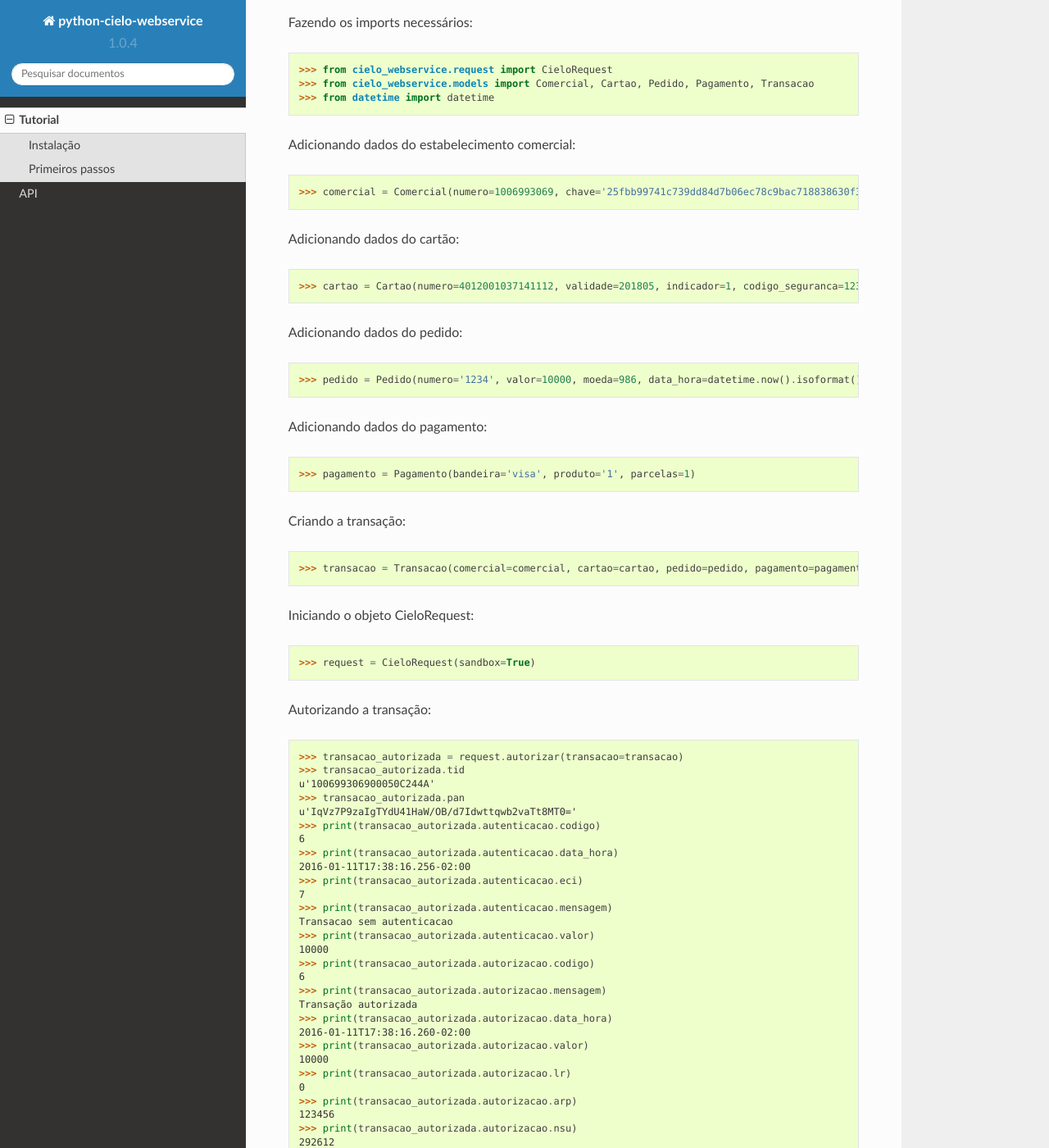
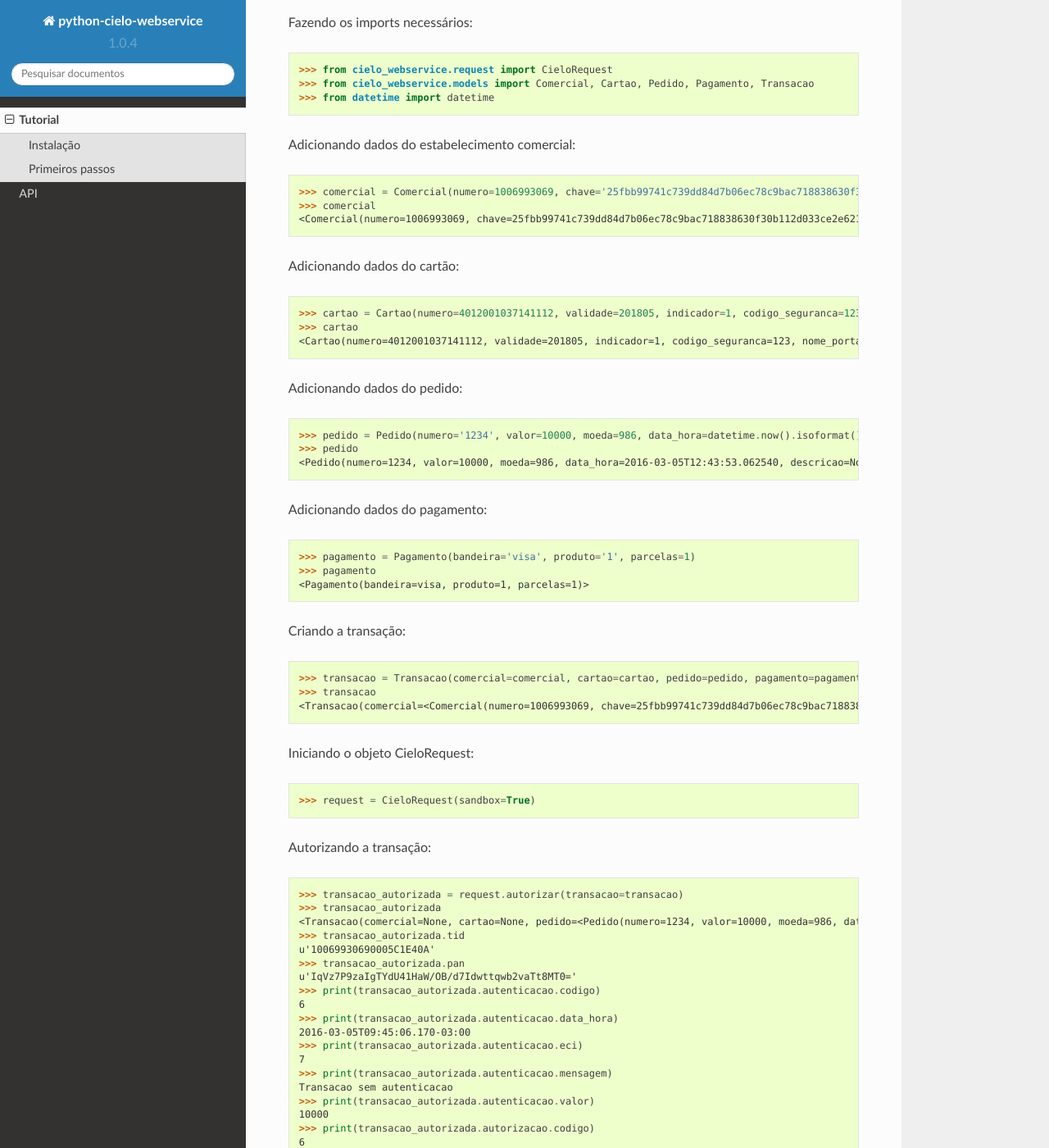
Before and after one commit to allisson/python-cielo-webservice, a Sphinx documentation site: the page built from docs/tutorial.rst, in a window 1280 px wide and 1400 px high, scrolled down 581 px. Shown: the whole window at 82% size. Built offline with Sphinx 7.4.7 and the Read the Docs theme 2.0.0, drawn with Linux system fonts in a browser that asks for light colours; some of the changed text lies outside the part shown.

Commit message:
Atualizando a documentação.

```diff
--- a/docs/tutorial.rst
+++ b/docs/tutorial.rst
@@ -31,22 +31,32 @@
 Adicionando dados do estabelecimento comercial::
 
     >>> comercial = Comercial(numero=1006993069, chave='25fbb99741c739dd84d7b06ec78c9bac718838630f30b112d033ce2e621b34f3')
+    >>> comercial
+    <Comercial(numero=1006993069, chave=25fbb99741c739dd84d7b06ec78c9bac718838630f30b112d033ce2e621b34f3)>
 
 Adicionando dados do cartão::
 
     >>> cartao = Cartao(numero=4012001037141112, validade=201805, indicador=1, codigo_seguranca=123, nome_portador='Fulano Silva')
+    >>> cartao
+    <Cartao(numero=4012001037141112, validade=201805, indicador=1, codigo_seguranca=123, nome_portador=Fulano Silva, token=None)>
 
 Adicionando dados do pedido::
 
     >>> pedido = Pedido(numero='1234', valor=10000, moeda=986, data_hora=datetime.now().isoformat())
+    >>> pedido
+    <Pedido(numero=1234, valor=10000, moeda=986, data_hora=2016-03-05T12:43:53.062540, descricao=None, idioma=PT, taxa_embarque=None, soft_descriptor=None)>
 
 Adicionando dados do pagamento::
 
     >>> pagamento = Pagamento(bandeira='visa', produto='1', parcelas=1)
+    >>> pagamento
+    <Pagamento(bandeira=visa, produto=1, parcelas=1)>
 
 Criando a transação::
 
     >>> transacao = Transacao(comercial=comercial, cartao=cartao, pedido=pedido, pagamento=pagamento, autorizar=3, capturar=True)
+    >>> transacao
+    <Transacao(comercial=<Comercial(numero=1006993069, chave=25fbb99741c739dd84d7b06ec78c9bac718838630f30b112d033ce2e621b34f3)>, cartao=<Cartao(numero=4012001037141112, validade=201805, indicador=1, codigo_seguranca=123, nome_portador=Fulano Silva, token=None)>, pedido=<Pedido(numero=1234, valor=10000, moeda=986, data_hora=2016-03-05T12:43:53.062540, descricao=None, idioma=PT, taxa_embarque=None, soft_descriptor=None)>, pagamento=<Pagamento(bandeira=visa, produto=1, parcelas=1)>, url_retorno=None, autorizar=3, capturar=True, campo_livre=None, bin=None, gerar_token=None, avs=None, autenticacao=None, autorizacao=None, captura=None, token=None, cancelamento=None, tid=None, pan=None, status=None, url_autenticacao=None)>
 
 Iniciando o objeto CieloRequest::
 
@@ -55,14 +65,16 @@
 Autorizando a transação::
 
     >>> transacao_autorizada = request.autorizar(transacao=transacao)
+    >>> transacao_autorizada
+    <Transacao(comercial=None, cartao=None, pedido=<Pedido(numero=1234, valor=10000, moeda=986, data_hora=2016-03-05T09:45:06.148-03:00, descricao=None, idioma=PT, taxa_embarque=0, soft_descriptor=None)>, pagamento=<Pagamento(bandeira=visa, produto=1, parcelas=1)>, url_retorno=None, autorizar=None, capturar=None, campo_livre=None, bin=None, gerar_token=None, avs=None, autenticacao=<Autenticacao(codigo=6, mensagem=Transacao sem autenticacao, data_hora=2016-03-05T09:45:06.170-03:00, valor=10000, eci=7)>, autorizacao=<Autorizacao(codigo=6, mensagem=Transacao autorizada, data_hora=2016-03-05T09:45:06.173-03:00, valor=10000, lr=0, arp=123456, nsu=37056)>, captura=<Captura(codigo=6, mensagem=Transacao capturada com sucesso, data_hora=2016-03-05T09:45:06.190-03:00, valor=10000, taxa_embarque=None)>, token=None, cancelamento=None, tid=10069930690005C1E40A, pan=IqVz7P9zaIgTYdU41HaW/OB/d7Idwttqwb2vaTt8MT0=, status=6, url_autenticacao=None)>
     >>> transacao_autorizada.tid
-    u'100699306900050C244A'
+    u'10069930690005C1E40A'
     >>> transacao_autorizada.pan
     u'IqVz7P9zaIgTYdU41HaW/OB/d7Idwttqwb2vaTt8MT0='
     >>> print(transacao_autorizada.autenticacao.codigo)
     6
     >>> print(transacao_autorizada.autenticacao.data_hora)
-    2016-01-11T17:38:16.256-02:00
+    2016-03-05T09:45:06.170-03:00
     >>> print(transacao_autorizada.autenticacao.eci)
     7
     >>> print(transacao_autorizada.autenticacao.mensagem)
@@ -74,7 +86,7 @@
     >>> print(transacao_autorizada.autorizacao.mensagem)
     Transação autorizada
     >>> print(transacao_autorizada.autorizacao.data_hora)
-    2016-01-11T17:38:16.260-02:00
+    2016-03-05T09:45:06.173-03:00
     >>> print(transacao_autorizada.autorizacao.valor)
     10000
     >>> print(transacao_autorizada.autorizacao.lr)
@@ -82,4 +94,4 @@
     >>> print(transacao_autorizada.autorizacao.arp)
     123456
     >>> print(transacao_autorizada.autorizacao.nsu)
-    292612
+    37056
```
